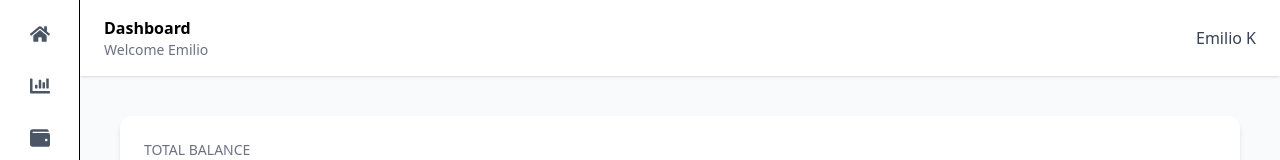
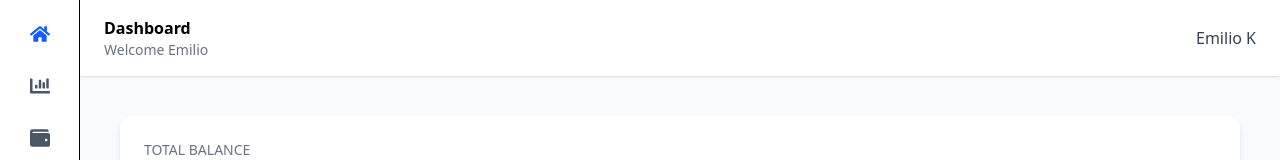
Before and after one commit to Emilio1-3/FinanceApp, a React (Vite) app in the folder FinanceApp/: page /dashboard in a window 1280 px wide. Shown: the top 160 px of the page. Built offline with nearby package versions, Linux system fonts and the light colour scheme; sample sign-in values are in the browser's storage; a web font is replaced by a local one.

Commit message:
fixed logout icon

```diff
--- a/FinanceApp/src/App.tsx
+++ b/FinanceApp/src/App.tsx
@@ -2,10 +2,17 @@ import { BrowserRouter as Router, Routes, Route, Navigate } from "react-router-d
 import Dashboard from "./pages/Dashboard";
 import AuthPage from "./pages/AuthPage";
 import Layout from "./components/Layout";
+import { useEffect, useState } from "react";
 import './index.css';
 
 function App() {
-  const isAuthenticated = localStorage.getItem("token");
+  const [isAuthenticated, setIsAuthenticated] = useState<boolean>(() => !!localStorage.getItem("token"));
+
+  useEffect(() => {
+      const checkAuth = () => setIsAuthenticated(!!localStorage.getItem("token"));
+      window.addEventListener("storage", checkAuth);
+      return () => window.removeEventListener("storage", checkAuth);
+  }, []);
 
   return (
     <Router>
@@ -13,14 +20,15 @@ function App() {
         <Route
           path="/"
           element={
-            isAuthenticated ? <Navigate to="/dashboard" /> : <AuthPage />
+            isAuthenticated ? (<Navigate to="/dashboard" />) : (<AuthPage setIsAuthenticated={setIsAuthenticated} />
+            )
           }
         />
 
         <Route
           path="/dashboard"
           element={
-            isAuthenticated ? (<Layout>
+            isAuthenticated ? (<Layout setIsAuthenticated={setIsAuthenticated}>
               <Dashboard />
             </Layout> ): ( <Navigate to="/" />)
           }
--- a/FinanceApp/src/components/Layout.tsx
+++ b/FinanceApp/src/components/Layout.tsx
@@ -1,9 +1,9 @@
 import Sidebar from "./Sidebar";
 import Topbar from "./Topbar";
-export default function Layout({ children }: { children: React.ReactNode }) {
+export default function Layout({ children, setIsAuthenticated  }: { children: React.ReactNode; setIsAuthenticated: (auth: boolean) => void  }) {
   return (
     <div className="flex h-screen">
-      <Sidebar />
+      <Sidebar setIsAuthenticated={setIsAuthenticated} />
       <div className="flex-1 flex flex-col overflow-auto bg-gray-50">
         <Topbar />
           <div className="p-4">{children}</div>
--- a/FinanceApp/src/components/Sidebar.tsx
+++ b/FinanceApp/src/components/Sidebar.tsx
@@ -2,22 +2,24 @@
 import {
   FaHome, FaChartBar, FaWallet, FaCreditCard, FaBell, FaCog, FaSignOutAlt
 } from "react-icons/fa";
-import { useNavigate } from "react-router-dom";
+import { useNavigate, useLocation } from "react-router-dom";
 
 const menuItems = [
-  { icon: <FaHome />, label: "Home" },
-  { icon: <FaChartBar />, label: "Analytics" },
-  { icon: <FaWallet />, label: "Wallet" },
-  { icon: <FaCreditCard />, label: "Cards" },
-  { icon: <FaBell />, label: "Notifications" },
-  { icon: <FaCog />, label: "Settings" },
+  { icon: <FaHome />, label: "Home", path: "/dashboard" },
+  { icon: <FaChartBar />, label: "Analytics", path: "/analytics"},
+  { icon: <FaWallet />, label: "Wallet", path:"/wallet"},
+  { icon: <FaCreditCard />, label: "Cards", path: "/cards" },
+  { icon: <FaBell />, label: "Notifications", path:"/notifications"},
+  { icon: <FaCog />, label: "Settings", path:"settings"},
 ];
 
-export default function Sidebar() {
+export default function Sidebar({ setIsAuthenticated }: { setIsAuthenticated: (auth: boolean) => void }) {
   const navigate = useNavigate();
+  const location = useLocation();
 
   const handleLogout = () => {
     localStorage.removeItem("token");
+    setIsAuthenticated(false);
     navigate("/");
   };
 
@@ -26,7 +28,15 @@ export default function Sidebar() {
       {/* Top Section - Menu */}
       <div className="flex flex-col items-center space-y-8">
         {menuItems.map((item, index) => (
-          <div key={index} className="text-xl text-gray-600 hover:text-blue-500 cursor-pointer">
+          <div
+            key={index}
+            className={`text-xl cursor-pointer ${
+              location.pathname === item.path
+                ? "text-blue-600"
+                : "text-gray-600 hover:text-blue-500"
+            }`}
+            onClick={() => navigate(item.path)}
+            title={item.label}>
             {item.icon}
           </div>
         ))}
--- a/FinanceApp/src/pages/AuthPage.tsx
+++ b/FinanceApp/src/pages/AuthPage.tsx
@@ -1,7 +1,7 @@
 import { useState } from "react";
 import { useNavigate } from "react-router-dom";
 
-export default function AuthPage() {
+export default function AuthPage({ setIsAuthenticated }:  { setIsAuthenticated: (auth: boolean) => void }) {
   const [isSignUp, setIsSignUp] = useState(false);
   const [email, setEmail] = useState("");
   const [password, setPassword] = useState("");
@@ -10,9 +10,9 @@ export default function AuthPage() {
 
   const handleSubmit = (e: React.FormEvent) => {
     e.preventDefault();
-
     if (email && password) {
       localStorage.setItem("token", "dummy-auth-token");
+      setIsAuthenticated(true);
       navigate("/dashboard");
     }
   };
@@ -24,15 +24,17 @@ export default function AuthPage() {
           {isSignUp ? "Create an Account": "Welcome Back"}
         </h2>
         <form onSubmit={handleSubmit} className="space-y-4">
-
-          <input
-            type="name"
-            placeholder="name"
-            className="w-full px-4 py-2 border-rounded-md focus:outline-none focus:ring-2 focus:ring-blue-500"
+        {isSignUp && (
+         <input
+            type="text"
+            placeholder="Name"
+            className="w-full px-4 py-2 border rounded-md focus:outline-none focus:ring-2 focus:ring-blue-500"
             value={name}
             onChange={(e) => setName(e.target.value)}
             required
           />
+        )}
+
           <input
             type="email"
             placeholder="Email"
@@ -41,6 +43,7 @@ export default function AuthPage() {
             onChange={(e) => setEmail(e.target.value)}
             required
           />
+
 
           <input
             type="password"
--- a/FinanceApp/src/pages/Dashboard.tsx
+++ b/FinanceApp/src/pages/Dashboard.tsx
@@ -116,11 +116,11 @@ const Dashboard = () => {
         <h2 className="text-gray-500 text-sm uppercase mb-2">Total Balance</h2>
         <p className="text-3xl font-semibold text-gray-800 mb-6">$12,500.00</p>
         <div className="flex gap-4">
-          <div className="flex-1 bg-gray-100 p-4 rounded-lg flex items-center justify-center space-x-2 hover:bg-gray-200 cursor-pointer">
+          <div className="flex-1 bg-gray-100 p-4 rounded-lg flex items-center justify-center space-x-2 hover:bg-blue-400 cursor-pointer">
             <FaExchangeAlt className="text-xl text-blue-600" />
             <span className="font-medium">Transfer</span>
           </div>
-          <div className="flex-1 bg-gray-100 p-4 rounded-lg flex items-center justify-center space-x-2 hover:bg-gray-200 cursor-pointer">
+          <div className="flex-1 bg-gray-100 p-4 rounded-lg flex items-center justify-center space-x-2 hover:bg-blue-400 cursor-pointer">
             <FaPaperPlane className="text-xl text-green-600" />
             <span className="font-medium">Request</span>
           </div>
```
